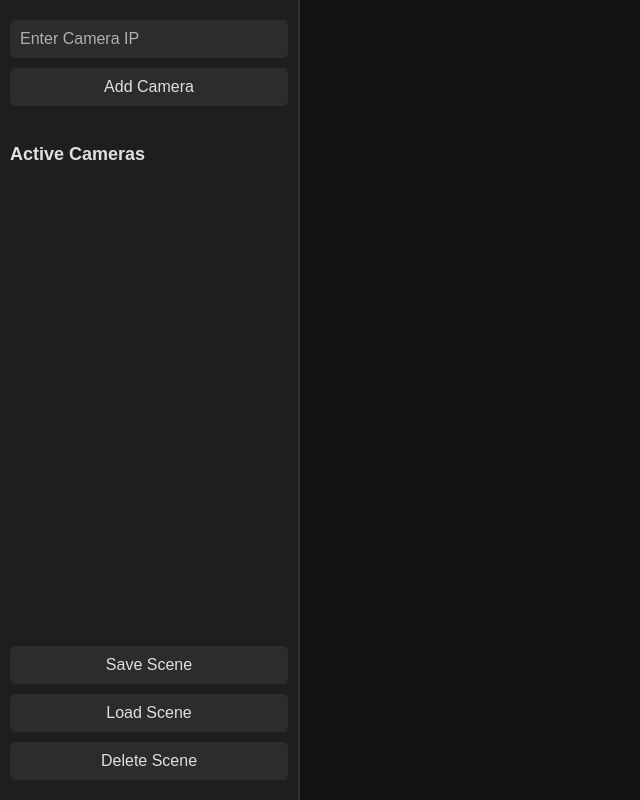
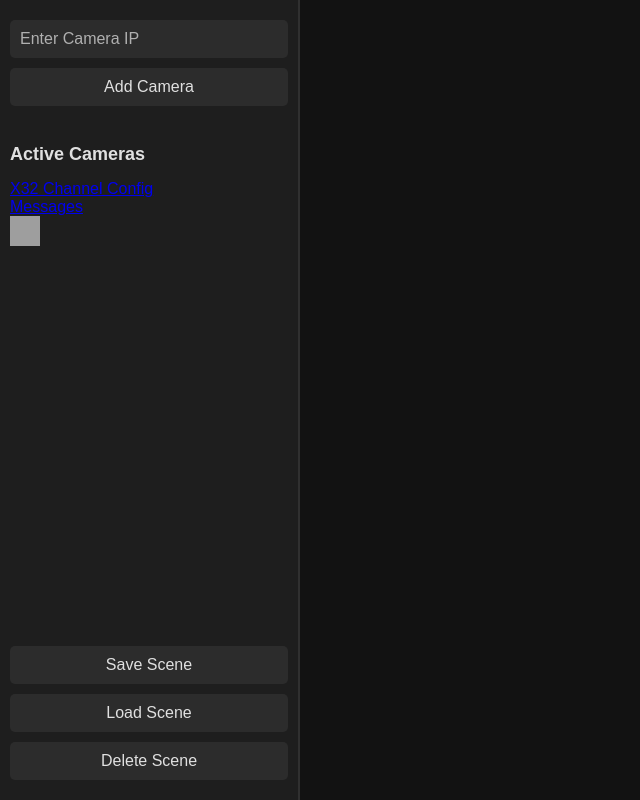
Before and after one commit to sqkysqnt/bscamera, a Flask app: page / in a window 1280 px wide. Shown: the whole page, without its empty margins (0-640 px from the left). Run offline with Flask 3, Linux system fonts and the light colour scheme; data that the repository does not hold is empty; some libraries are stand-ins or nearby versions; grey boxes are pictures that could not be loaded.

Commit message:
Update index.html

```diff
--- a/server/templates/index.html
+++ b/server/templates/index.html
@@ -17,21 +17,39 @@
                 <input type="text" id="ipAddress" name="ip_address" placeholder="Enter Camera IP" required>
                 <button type="submit">Add Camera</button>
             </form>
+
+            <!-- Moved scene buttons here, directly under Add Camera -->
+            <div class="toolbar-buttons">
+                <button id="saveSceneButton">Save Scene</button>
+                <button id="loadSceneButton">Load Scene</button>
+                <button id="deleteSceneButton">Delete Scene</button>
+            </div>
+
             <br>
             <div id="cameraListTitle">Active Cameras</div>
             <ul id="cameraList">
                 <!-- Camera list items will be dynamically inserted here -->
             </ul>
-            <div class="toolbar-buttons">
-                <button id="saveSceneButton">Save Scene</button>
-                <button id="loadSceneButton">Load Scene</button>
-                <button id="deleteSceneButton">Delete Scene</button>
-            </div>
+
             <div id="cameraControls">
                 <!-- Recording controls will be dynamically inserted here -->
             </div>
+
+            <!-- Added Messages button at the bottom where scene buttons previously were -->
+            <div class="x32-button-container">
+                <a href="/x32" class="x32-button" target="_blank">X32 Channel Config</a>
+            </div>
+            <div class="messages-button-container">
+                <a href="/messages" class="messages-button" target="_blank">Messages</a>
+            </div>
+
+            <div class="lock-button-container">
+                <img id="lockIcon" src="/static/images/lock.png" title="Unock Toolbar" style="cursor:pointer; display:inline-block; width:30px; height:30px;" />
+                <img id="unlockIcon" src="/static/images/unlock.png" title="Lock Toolbar" style="cursor:pointer; display:none; width:30px; height:30px;" />
+            </div>
         </div>
     </div>
+
     <div id="sceneLabel" class="clickable-label"></div>
     <!-- <div id="sceneLabel" style="position: absolute; top: 10px; right: 10px; color: white;"></div> -->
     <!-- Scene Selection Modal -->
```
